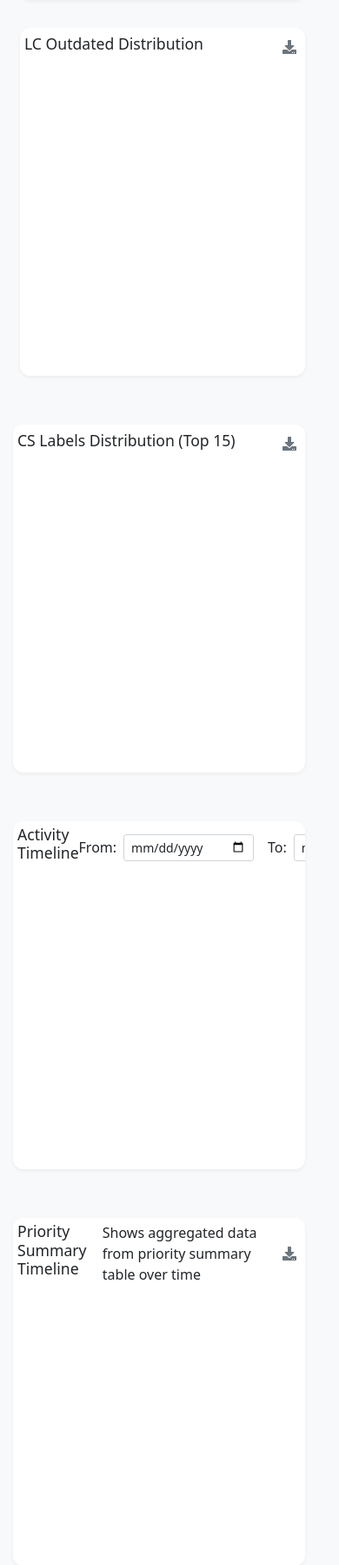
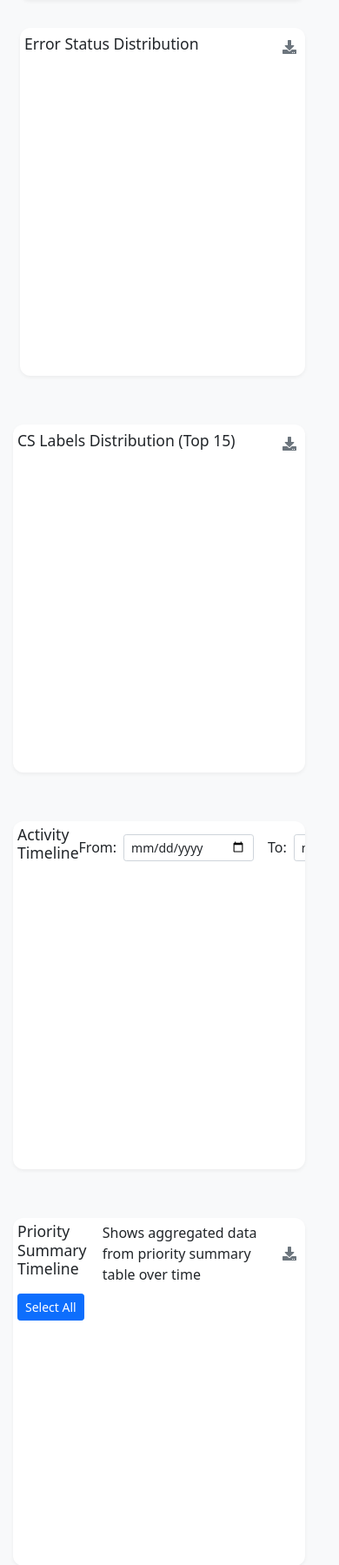
Before and after one commit to mostafaAsala/WDA_MONITOR, a Flask app: template templates/wda_reg_monitor.html in a window 390 px wide. Shown: the part 1989-3788 px from the top of the page at 87% size. Run offline with Flask 3, Linux system fonts and the light colour scheme; the template is opened without the code that fills it, so the values that code supplies are empty; parts of the project's set-up code (start-up, migrations or seed data) failed here and were passed over; some libraries are stand-ins or nearby versions.

Commit message:
adding error status filters

```diff
--- a/app.py
+++ b/app.py
@@ -147,7 +147,7 @@ def load_wda_reg_system_data():
 
 			if os.path.exists(latest_filepath):
 				# Load data from cached file
-				wda_reg_system_data = pd.read_csv(latest_filepath)
+				wda_reg_system_data = pd.read_csv(latest_filepath,low_memory=False)
 
 				# Convert date columns back to datetime
 				date_columns = ['LRD2', 'V_NOTFOUND_DAT2', 'LR_DATE', 'download_timestamp']
@@ -162,6 +162,8 @@ def load_wda_reg_system_data():
 				wda_reg_system_data['COUNT'] = wda_reg_system_data['COUNT'].astype(int)
 				wda_reg_system_data['CS'] = wda_reg_system_data['CS'].astype(str)
 				wda_reg_system_data['is_expired'] = wda_reg_system_data['is_expired'].astype(bool)
+				wda_reg_system_data['date_only'] = wda_reg_system_data['LR_DATE'].dt.date
+
 
                 # Clean CS
 				wda_reg_system_data['CS_clean'] = wda_reg_system_data['CS'].fillna('').astype(str).replace('nan', '')
@@ -205,7 +207,7 @@ def load_data():
 	global global_df
 	global grouped_data
 	try:
-		global_df = pd.read_csv(os.path.join(Config.result_path, 'results.csv'))
+		global_df = pd.read_csv(os.path.join(Config.result_path, 'results.csv'),low_memory=False)
 		global_df['status'] = global_df['status'].astype(str)
 		global_df['status'].fillna('-',inplace=True)
 		global_df['status_orig'] = global_df['status'].copy()
@@ -782,7 +784,7 @@ def upload_to_amazon():
             app.logger.info(f'User {username} uploading file to Amazon: {filename}')
             log_user_activity(username, 'AMAZON_UPLOAD', f'Uploaded to Amazon: {filename}')
             file_path = os.path.join(Config.WORK_FOLDER, filename)
-            df = pd.read_csv(file_path, sep='\t')
+            df = pd.read_csv(file_path, sep='\t',low_memory=False)
             upload_file_to_amazon(df,filename)
             app.logger.info(f'File uploaded to Amazon successfully by {username}: {filename}')
             return jsonify({'message': 'File uploaded to Amazon successfully'})
@@ -1548,9 +1550,7 @@ def calculate_wda_reg_aggregations(df:pd.DataFrame):
         # Timeline data (by LR_DATE) - initially show past year
         timeline_data = {'dates': [], 'counts': [], 'date_range': {'min_date': '', 'max_date': ''}}
         if 'LR_DATE' in df.columns:
-            df_timeline = df.copy()
-            df_timeline['LR_DATE'] = pd.to_datetime(df_timeline['LR_DATE'], errors='coerce')
-            df_timeline = df_timeline.dropna(subset=['LR_DATE'])
+            df_timeline = df.dropna(subset=['LR_DATE'])
 
             if not df_timeline.empty:
                 # Get date range for filter options
@@ -1565,7 +1565,6 @@ def calculate_wda_reg_aggregations(df:pd.DataFrame):
                 df_timeline_filtered = df_timeline[df_timeline['LR_DATE'].dt.date >= start_date]
 
                 if not df_timeline_filtered.empty:
-                    df_timeline_filtered['date_only'] = df_timeline_filtered['LR_DATE'].dt.date
                     timeline_counts = df_timeline_filtered.groupby('date_only')['COUNT'].sum().sort_index()
                     timeline_data = {
                         'dates': [str(d) for d in timeline_counts.index],
@@ -1592,7 +1591,8 @@ def calculate_wda_reg_aggregations(df:pd.DataFrame):
             'wda_flags': sorted(df['WDA_FLAG'].unique().tolist()),
             'lc_outdated_options': sorted(df['LC_OUTDATED'].unique().tolist()),
             'cs_labels': sorted(list(cs_labels)),
-            'expired_options': ['true', 'false']
+            'expired_options': ['true', 'false'],
+            'error_status': sorted(df['ERROR_STATUS'].dropna().unique().tolist())  # <-- Add this line
         }
         print("time for filter options: ",time.time()-time_start)
         time_start = time.time()
@@ -1614,6 +1614,12 @@ def calculate_wda_reg_aggregations(df:pd.DataFrame):
 
         table_data = grouped_df.to_dict(orient='records')
 
+        # Error Status distribution for charts
+        error_status_counts = df.groupby('ERROR_STATUS')['COUNT'].sum().to_dict()
+        error_status_chart_data = {
+            'labels': list(error_status_counts.keys()),
+            'values': [int(v) for v in error_status_counts.values()],
+        }
 
         print("time for table data: ",time.time()-time_start)
         return {
@@ -1641,7 +1647,8 @@ def calculate_wda_reg_aggregations(df:pd.DataFrame):
                 'cs': cs_chart_data,
                 'expired': expired_chart_data,
                 'timeline': timeline_data,
-                'summary_timeline': summary_timeline_data
+                'summary_timeline': summary_timeline_data,
+                'error_status': error_status_chart_data,  # <-- Add this line
             },
             'filter_options': filter_options,
             'table_data': table_data
@@ -2106,6 +2113,9 @@ def query_wda_reg_raw_data_with_filters(filters):
         if filters.get('date_end'):
             where_conditions.append("x.LR_date <= TO_DATE(:date_end, 'YYYY-MM-DD')")
             query_params['date_end'] = filters['date_end']
+        if filters.get('error_status'):
+            where_conditions.append("x.error_status IN (:error_status)")
+            query_params['error_status'] = filters['error_status']
 
         # Add CS labels filter if provided
         if filters.get('cs_labels') and len(filters['cs_labels']) > 0:
@@ -2180,6 +2190,11 @@ def apply_wda_reg_filters(df, filters):
 
     print("time for filter wda flags: ",time.time()-start_time)
     start_time = time.time()
+    if filters.get('error_status'):
+        filtered_df = filtered_df[filtered_df['ERROR_STATUS'].isin(filters['error_status'])]
+
+    print("time for filter error status: ",time.time()-start_time)
+    start_time = time.time()
 
     if filters.get('lc_outdated_filter'):
         filtered_df = filtered_df[filtered_df['LC_OUTDATED'].isin([int(x) for x in filters['lc_outdated_filter']])]
@@ -2388,7 +2403,7 @@ def download_report(report_type, start_date, end_date):
             if os.path.exists(file_path):
                 try:
                     # Read the CSV file and add date column
-                    df = pd.read_csv(file_path)
+                    df = pd.read_csv(file_path,low_memory=False)
                     df['report_date'] = formatted_date
                     all_dfs.append(df)
                 except Exception as e:
@@ -2505,7 +2520,7 @@ def weekly_scheduled_upload_task():
 						continue
 
 					# Get only expired parts
-					df = pd.read_csv(file_path, sep='\t')
+					df = pd.read_csv(file_path, sep='\t',low_memory=False)
 					today = datetime.now().date()
 
 					# Filter for expired parts
@@ -2567,7 +2582,8 @@ def daily_summary_calculation():
 def get_summary():
     path = os.path.join(Config.result_path,'summary.csv')
     if os.path.exists(path) and datetime.fromtimestamp(os.path.getmtime(path)).date() == datetime.now().date():
-        df = pd.read_csv(path)
+        df = pd.read_csv(path,low_memory=False)
+        df = df.sort_values(by='summary_date')
         print("returning from cache")
         return df
     else:
--- a/templates/wda_reg_monitor.html
+++ b/templates/wda_reg_monitor.html
@@ -553,6 +553,7 @@
                                 </div>
                             </div>
                         </div>
+
                     </div>
 
 <!-- Second Row Charts -->
@@ -578,6 +579,7 @@
     </div>
 
     <!-- LC Outdated Chart -->
+    <!--
     <div class="col-md-6 d-flex">
         <div class="chart-container flex-fill">
             <div class="chart-header">
@@ -588,6 +590,25 @@
             </div>
             <div class="position-relative h-100">
                 <div id="lcOutdatedChart"></div>
+                <div class="chart-loading">
+                    <div class="spinner-border text-primary" role="status">
+                        <span class="visually-hidden">Loading...</span>
+                    </div>
+                </div>
+            </div>
+        </div>
+    </div>
+    -->
+    <div class="col-md-6">
+        <div class="chart-container">
+            <div class="chart-header">
+                <h4>Error Status Distribution</h4>
+                <button class="download-btn" onclick="downloadChart('errorStatusChart')">
+                    <i class="fas fa-download"></i>
+                </button>
+            </div>
+            <div class="position-relative h-100">
+                <div id="errorStatusChart"></div>
                 <div class="chart-loading">
                     <div class="spinner-border text-primary" role="status">
                         <span class="visually-hidden">Loading...</span>
@@ -672,6 +693,9 @@
                             </div>
                         </div>
                         <div class="position-relative h-100">
+                            <button id="selectAllSummaryTimeline" class="btn btn-sm btn-primary">
+                                Select All
+                            </button>
                             <div id="summaryTimelineChart"></div>
                             <div class="chart-loading">
                                 <div class="spinner-border text-primary" role="status">
@@ -814,6 +838,7 @@
             const wdaFlags = filterOptions.wda_flags || [];
             const lcOutdatedOptions = filterOptions.lc_outdated_options || [];
             const csLabels = filterOptions.cs_labels || [];
+            const errorStatusOptions = filterOptions.error_status || [];
 
             // Create filter HTML with Select All buttons
             const filtersHTML = `
@@ -906,6 +931,18 @@
                         ${csLabels.map(label => `<option value="${label}">${label}</option>`).join('')}
                     </select>
                 </div>
+                <div class="filter-wrapper">
+                    <div class="d-flex justify-content-between align-items-center mb-2">
+                        <label class="form-label mb-0">Error Status</label>
+                        <button type="button" class="btn btn-sm btn-outline-primary select-all-btn" data-target="errorStatusFilter">
+                            Select All
+                        </button>
+                    </div>
+                    <select class="form-select select2" id="errorStatusFilter" multiple>
+                        ${errorStatusOptions.map(opt => `<option value="${opt}">${opt}</option>`).join('')}
+                    </select>
+                </div>
+
             `;
 
             filterContainer.html(filtersHTML);
@@ -968,6 +1005,8 @@
             const lcOutdatedFilter = $('#lcOutdatedFilter').val();
             const expiredFilter = $('#expiredFilter').val();
             const csFilter = $('#csFilter').val();
+            const errorStatusFilter = $('#errorStatusFilter').val();
+
 
             // Update current filters (preserve existing date filters if they exist)
             currentFilters = {
@@ -979,6 +1018,7 @@
                 lc_outdated_filter: lcOutdatedFilter || [],
                 expired_filter: expiredFilter || [],
                 cs_labels: csFilter || [],
+                error_status: errorStatusFilter || [],
                 ...(currentFilters.date_start && { date_start: currentFilters.date_start }),
                 ...(currentFilters.date_end && { date_end: currentFilters.date_end })
             };
@@ -1182,15 +1222,46 @@
         // Update charts
         function updateCharts() {
             updateStatusChart();
+            updateErrorStatusChart();
             updatePriorityChart();
             updateManufacturerChart();
             //updateWdaFlagChart();
-            updateLcOutdatedChart();
+            //updateLcOutdatedChart();
             updateCsChart();
             updateTimelineChart();
             updateSummaryTimelineChart();
         }
 
+        function updateErrorStatusChart() {
+            if (!currentAggregations.charts || !currentAggregations.charts.error_status) {
+                console.warn('No error status chart data available');
+                return;
+            }
+            const errorStatusData = currentAggregations.charts.error_status;
+            const labels = errorStatusData.labels;
+            const values = errorStatusData.values;
+            const colors = labels.map((_, i) => `rgba(231, 76, 60, ${0.4 + 0.6 * (i / labels.length)})`);
+
+            const data = [{
+                x: labels,
+                y: values,
+                type: 'bar',
+                text: values.map(v => v.toLocaleString()),
+                textposition: 'auto',
+                marker: { color: colors }
+            }];
+
+            const layout = {
+                height: 350,
+                margin: { t: 30, b: 80, l: 60, r: 30 },
+                xaxis: { title: 'Error Status', tickangle: -45 },
+                yaxis: { title: 'Count', tickformat: ',' },
+                paper_bgcolor: 'rgba(0,0,0,0)',
+                plot_bgcolor: 'rgba(0,0,0,0)'
+            };
+
+            Plotly.newPlot('errorStatusChart', data, layout, {responsive: true});
+        }
         // Update status distribution chart
         function updateStatusChart() {
             if (!currentAggregations.charts || !currentAggregations.charts.status) {
@@ -1445,7 +1516,7 @@
         }
 
         // Update summary timeline chart
-        function updateSummaryTimelineChart() {
+    function updateSummaryTimelineChart() {
     if (!currentAggregations.charts || !currentAggregations.charts.summary_timeline) {
         console.warn('No summary timeline chart data available');
         return;
@@ -1453,11 +1524,8 @@
 
     try {
         const rawData = currentAggregations.charts.summary_timeline;
-        console.log("rawData:", rawData);
-
         const summaryArray = Object.values(rawData);
         if (summaryArray.length === 0) {
-            // Show empty state
             const layout = {
                 height: 350,
                 margin: { t: 30, b: 50, l: 60, r: 30 },
@@ -1481,64 +1549,45 @@
             return;
         }
 
-        // Extract sorted dates
-        const sortedDates = summaryArray.map(entry => entry.summary_date);
+        const sortedDates = summaryArray.map(entry => new Date(entry.summary_date));
         const metricKeys = Object.keys(summaryArray[0]).filter(key => key !== "summary_date");
 
-        // Prepare traces for each metric
-        const traces = metricKeys.map(metric => {
-            return {
-                x: sortedDates,
-                y: summaryArray.map(entry => entry[metric]),
-                type: 'scatter',
-                mode: 'lines+markers',
-                name: metric,
-                line: {
-                    width: 2,
-                    shape: 'spline'
-                },
-                marker: {
-                    size: 6,
-                    line: { color: '#fff', width: 1 }
-                },
-                hovertemplate: '<b>%{x}</b><br>' +
-                    `${metric}: %{y:,}<br>` +
-                    '<extra></extra>'
-            };
-        });
+        const traces = metricKeys.map(metric => ({
+            x: sortedDates,
+            y: summaryArray.map(entry => entry[metric]),
+            type: 'scatter',
+            mode: 'lines+markers',
+            name: metric,
+            line: { width: 2, shape: 'spline' },
+            marker: { size: 6, line: { color: '#fff', width: 1 } },
+            hovertemplate: '<b>%{x|%Y-%m-%d}</b><br>' + `${metric}: %{y:,}<br>` + '<extra></extra>'
+        }));
 
         const layout = {
             height: 350,
-            margin: { t: 30, b: 80, l: 60, r: 30 },
+            margin: { t: 50, b: 80, l: 60, r: 30 },
             xaxis: {
-                title: {
-                    text: 'Date',
-                    font: { size: 14, color: '#2c3e50' }
-                },
+                title: { text: 'Date', font: { size: 14, color: '#2c3e50' } },
                 tickangle: -45,
                 tickfont: { size: 10 },
-                type: 'category'
+                type: 'date',
+                tickformat: '%Y-%m-%d'
             },
             yaxis: {
-                title: {
-                    text: 'Count',
-                    font: { size: 14, color: '#2c3e50' }
-                },
+                title: { text: 'Count', font: { size: 14, color: '#2c3e50' } },
                 tickformat: ',',
                 tickfont: { size: 12 }
             },
-            font: {
-                family: 'Arial, sans-serif'
-            },
+            font: { family: 'Arial, sans-serif' },
             paper_bgcolor: 'rgba(0,0,0,0)',
             plot_bgcolor: 'rgba(0,0,0,0)',
             legend: {
                 orientation: 'h',
                 x: 0.5,
                 xanchor: 'center',
-                y: -0.2
+                y: 1.15
             },
-            hovermode: 'x unified'
+            hovermode: 'closest'
         };
 
         const config = {
@@ -1548,11 +1597,49 @@
             displaylogo: false
         };
 
-        Plotly.newPlot('summaryTimelineChart', traces, layout, config);
+        Plotly.newPlot('summaryTimelineChart', traces, layout, config).then(gd => {
+
+            // Ctrl-click logic to deselect all then select clicked
+            gd.on('plotly_legendclick', function(eventData) {
+                if (eventData.event.ctrlKey) {
+                    const update = { visible: [] };
+                    for (let i = 0; i < gd.data.length; i++) {
+                        update.visible[i] = 'legendonly';
+                    }
+                    update.visible[eventData.curveNumber] = true;
+                    Plotly.update(gd, update);
+                    return false;
+                }
+            });
+
+            // Button click to select all traces
+            document.getElementById('selectAllSummaryTimeline').addEventListener('click', () => {
+                const update = { visible: [] };
+                for (let i = 0; i < gd.data.length; i++) {
+                    update.visible[i] = true;
+                }
+                Plotly.update(gd, update);
+            });
+
+            // Keyboard shortcut (Ctrl+A) to select all traces
+            document.addEventListener('keydown', function(e) {
+                if (e.ctrlKey && e.key === 'a') {
+                    e.preventDefault(); // prevent default select all behaviour
+                    const update = { visible: [] };
+                    for (let i = 0; i < gd.data.length; i++) {
+                        update.visible[i] = true;
+                    }
+                    Plotly.update(gd, update);
+                }
+            });
+
+        });
+
     } catch (error) {
         console.error("Failed to render summary timeline chart:", error);
     }
 }
+
 
         // Update manufacturer distribution chart
         function updateManufacturerChart() {
```
Also changed, not shown: check_status.py (+16 -3 lines).
